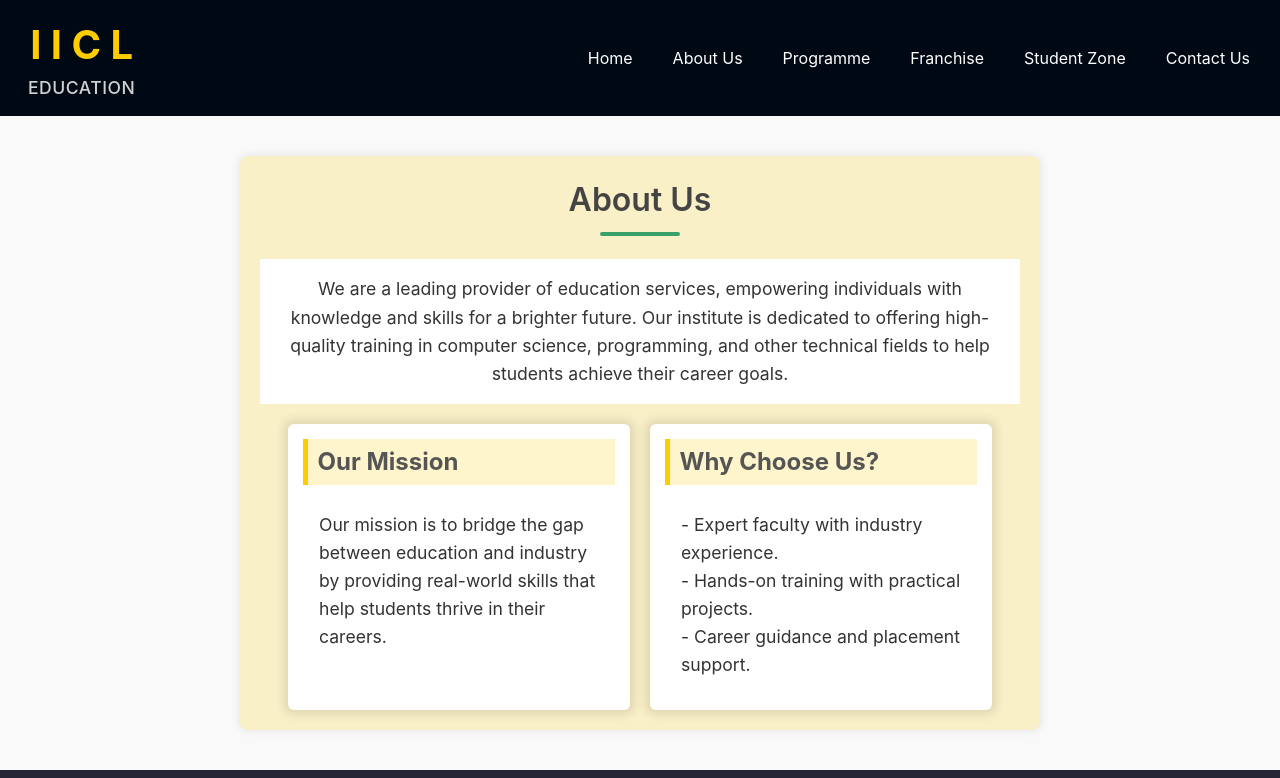
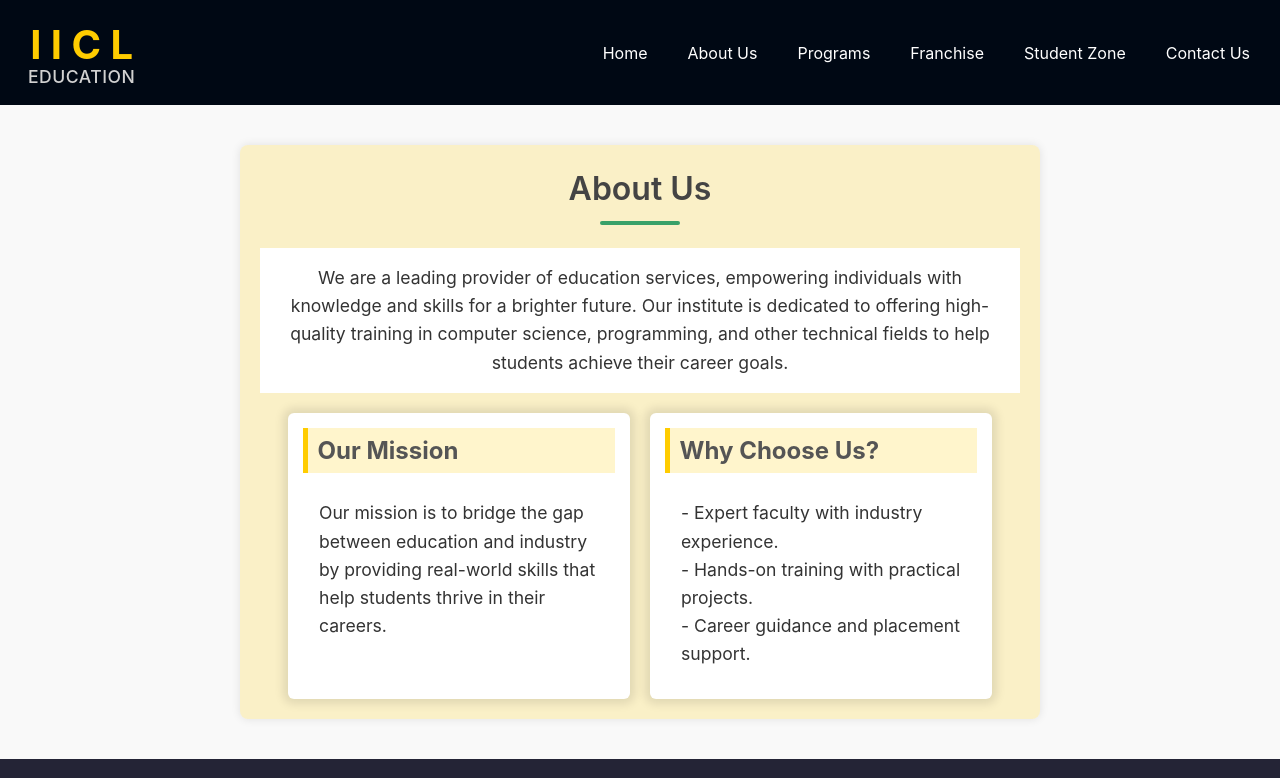
Before and after one commit to sumitaryasingh/IICL-frontend, a React (Vite) app: page /about-us in a window 1280 px wide. Shown: the top 778 px of the page. Built offline with nearby package versions, Linux system fonts and the light colour scheme.

Commit message:
merging with latest update

```diff
--- a/src/common-components/Footer.tsx
+++ b/src/common-components/Footer.tsx
@@ -1,5 +1,6 @@
 import React from "react";
 import "./Footer.css";
+import { Link } from "react-router-dom";
 
 const Footer: React.FC = () => {
   return (
@@ -24,7 +25,7 @@ const Footer: React.FC = () => {
             <li><a href="#">Privacy Policy</a></li>
             <li><a href="#">About Us</a></li>
             <li><a href="#">Contact Us</a></li>
-            <li><a href="#">Center Login</a></li>
+            <li> <Link to={"/franchise/login"}> Center Login </Link></li>
           </ul>
         </div>
 
--- a/src/common-components/Navbar.css
+++ b/src/common-components/Navbar.css
@@ -36,7 +36,7 @@
   text-transform: uppercase;
   /* position: relative; */
   display: flex;
-  align-items: center;
+  align-items:center;
   justify-content: space-around;
   gap: 5px;
 }
@@ -57,7 +57,7 @@
   font-weight: 500;
   color: rgb(209, 209, 209);
   text-transform: uppercase;
-  margin-top: 0px;
+  margin-top: -0.7rem;
   letter-spacing: 0.5px;
 }
 
--- a/src/common-components/Navbar.tsx
+++ b/src/common-components/Navbar.tsx
@@ -11,9 +11,9 @@ interface NavItem {
 
 const navItems: NavItem[] = [
   { label: "Home", href: "/" },
-  { label: "About Us", href: "/about-us", subItems: [{ label: "Our Mission", href: "/our-mission" }, { label: "Our Team", href: "/our-team" }] },
+  { label: "About Us", href: "/about-us" },
   {
-    label: "Programme", href: "#",  subItems: programmeData.map((category) => ({
+    label: "Programs", href: "#",  subItems: programmeData.map((category) => ({
       label: category.type,
       href: `/programs/${encodeURIComponent(category.type)}`, // Dynamically link to each course type
     }))
@@ -21,7 +21,7 @@ const navItems: NavItem[] = [
 
   { label: "Franchise", href: "/franchise", subItems: [
     { label: "Franchise Form", href: "/franchise/form" },
-    { label: "Franchise Network", href: "/franchise/network" },
+    // { label: "Franchise Network", href: "/franchise/network" },
     { label: "Franchise Login", href: "/franchise/login" },
     { label: "Franchise Benefits", href: "/franchise/benefits" },
     { label: "Franchise Requirement", href: "/franchise/requirement" },
--- a/src/components/Franchise/FranchiseProcedure.tsx
+++ b/src/components/Franchise/FranchiseProcedure.tsx
@@ -10,7 +10,7 @@ const FranchiseProcedure: React.FC = () => {
 
     return (
         <div className="procedure-container">
-            <div className="content">
+            <div className="contents">
                 <h1 className="procedure-heading">Franchise Procedure</h1>
                 <p className="step-description">
                     Learn about the step-by-step process of acquiring a franchise. Click each step to view more details.
```
